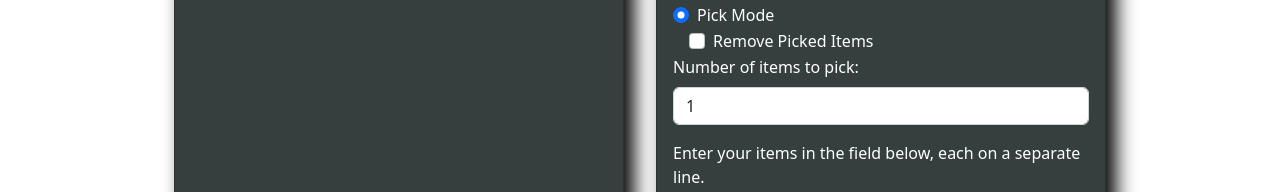
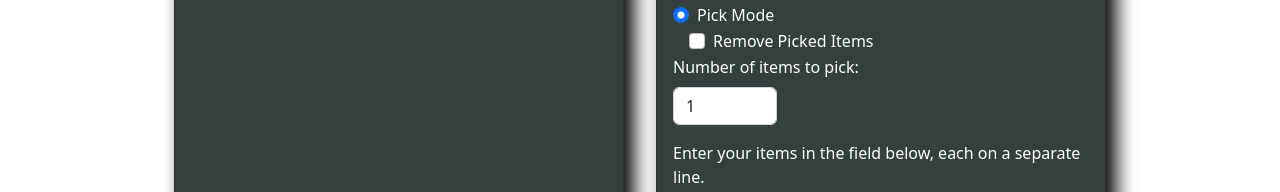
Before and after one commit to jeffbalagosa/pick-or-shuffle, a website with bundled scripts: page index.html in a window 1280 px wide. Shown: the part 534-726 px from the top of the page. Built offline with nearby package versions, Linux system fonts and the light colour scheme.

Commit message:
fix: adjust input width for pick count to improve layout

```diff
--- a/index.html
+++ b/index.html
@@ -75,7 +75,7 @@
               <input
                 type="number"
                 id="pickCountInput"
-                class="form-control"
+                class="form-control w-25"
                 value="1"
                 min="1"
                 step="1"
```
